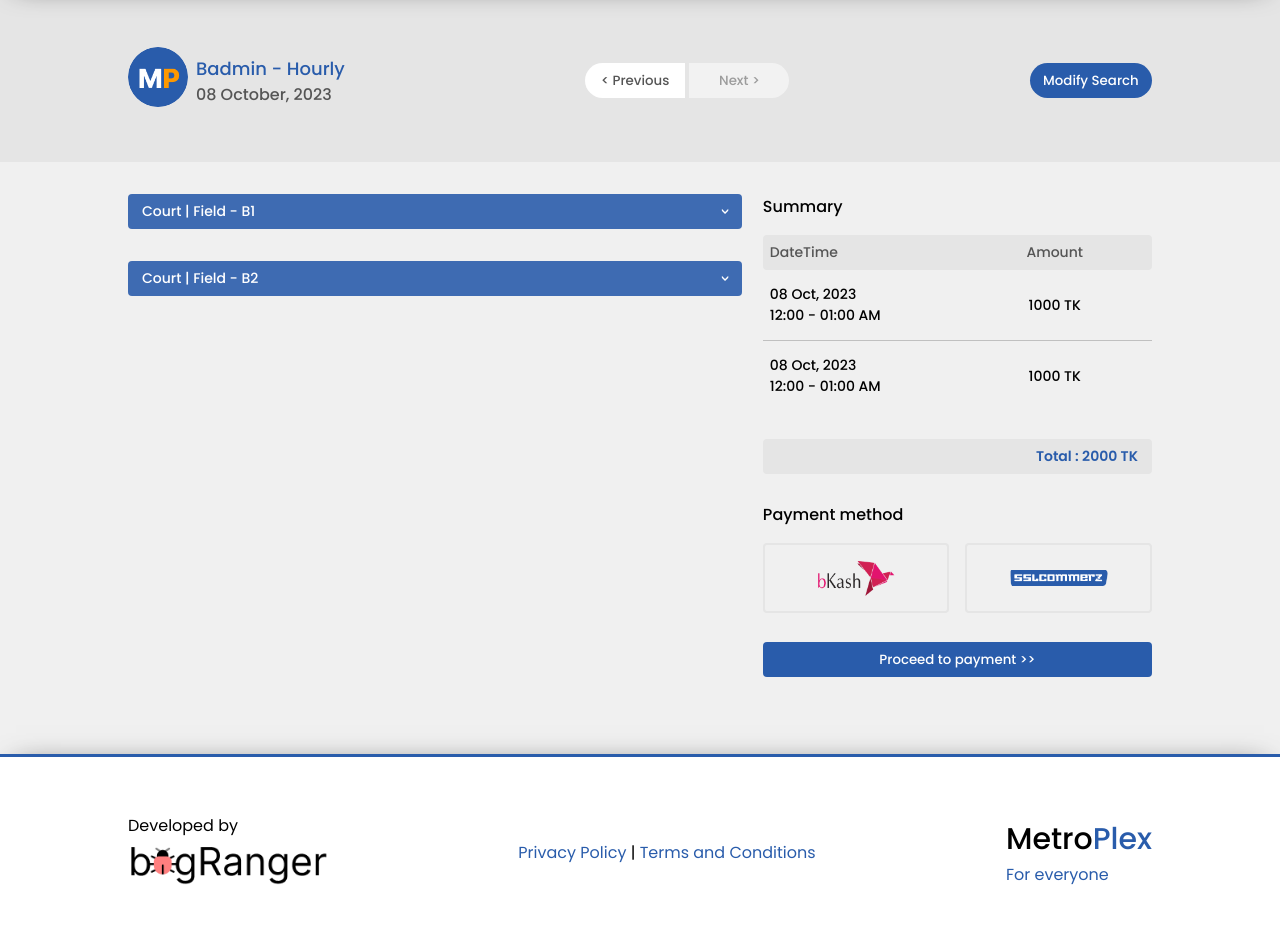
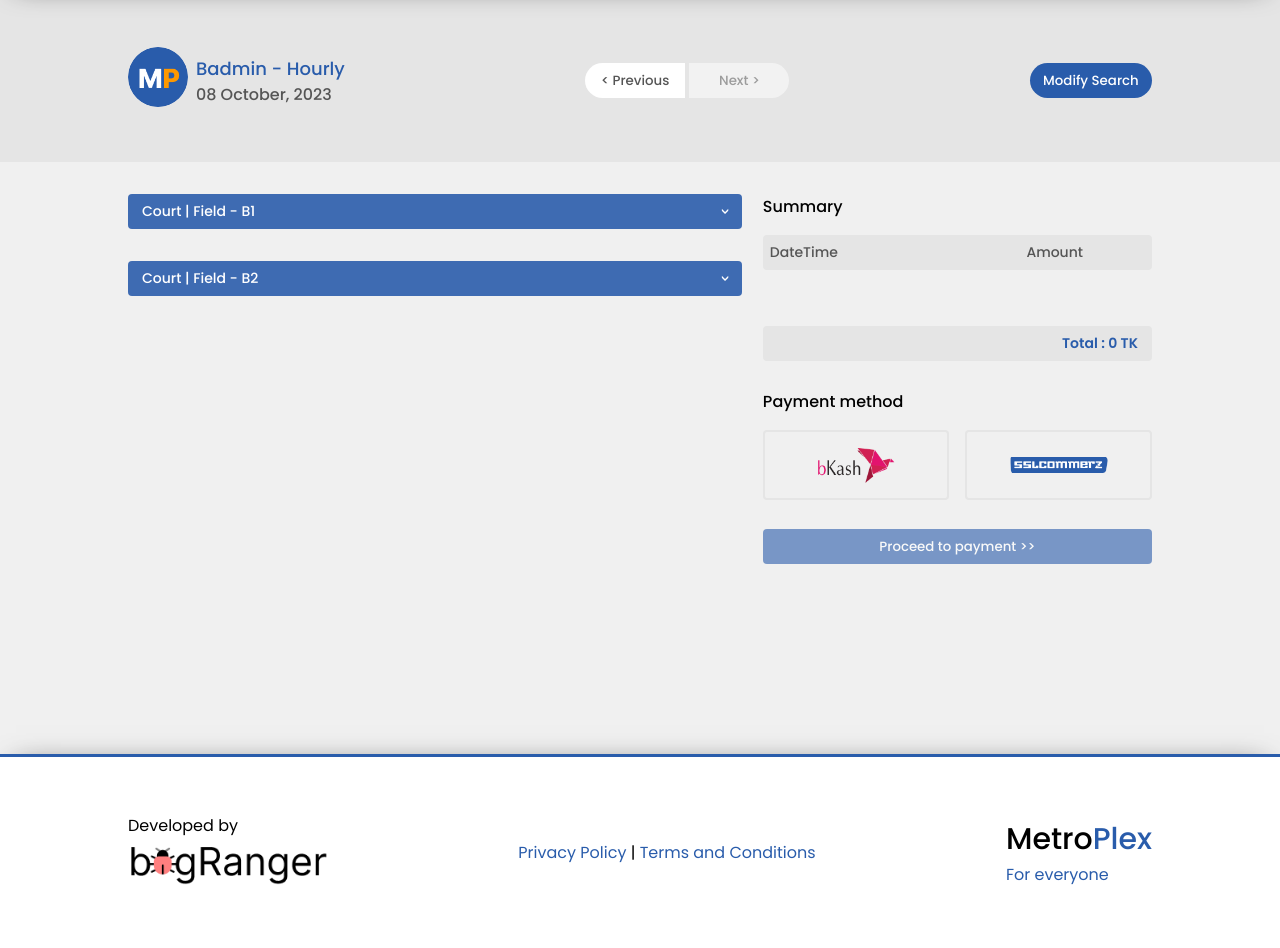
Before and after one commit to jahir-raihan/metroplex-sport, a Python web app: template Design-Diagram-Templates/templates/html/time-slots.html in a window 1280 px wide. Shown: the part 81-1029 px from the top of the page. Run offline with Jinja, Linux system fonts and the light colour scheme; the template is opened without the code that fills it, so the values that code supplies are empty; style sheets or scripts are compiled from the project's sources.

Commit message:
Adding cache and micro system to track time slots

```diff
--- a/Design-Diagram-Templates/templates/css/index.css
+++ b/Design-Diagram-Templates/templates/css/index.css
@@ -252,6 +252,16 @@ footer .footer-container .company-logo .logo p {
   color: var(--primary-color);
 }
 
+.disabled {
+  opacity: var(--opacity-3);
+  background: var(--theme-gray);
+  color: var(--theme-white);
+  -webkit-user-select: none;
+     -moz-user-select: none;
+          user-select: none;
+  cursor: not-allowed;
+}
+
 body::-webkit-scrollbar {
   width: 3px;
 }
--- a/Design-Diagram-Templates/templates/css/index.scss
+++ b/Design-Diagram-Templates/templates/css/index.scss
@@ -318,6 +318,14 @@ footer{
         }
     }
 }
+
+.disabled{
+    opacity: var(--opacity-3);
+    background: var(--theme-gray);
+    color:var(--theme-white);
+    user-select: none;
+    cursor:not-allowed;
+}
 // End Global classes
 
 // Default style changes
--- a/Design-Diagram-Templates/templates/css/time-slots.css
+++ b/Design-Diagram-Templates/templates/css/time-slots.css
@@ -179,8 +179,8 @@ body {
 .courts-or-fields-container .court-or-field .c-f-contents .status-indicator .booked span {
   background: var(--theme-orange);
 }
-.courts-or-fields-container .court-or-field .c-f-contents .status-indicator .selected span {
-  background: var(--primary-color);
+.courts-or-fields-container .court-or-field .c-f-contents .status-indicator .on-process span {
+  background: var(--theme-black);
 }
 .courts-or-fields-container .court-or-field .c-f-contents .time-frame .frame-title {
   padding: 0.3em;
@@ -212,16 +212,20 @@ body {
   -webkit-user-select: none;
      -moz-user-select: none;
           user-select: none;
-  opacity: var(--opacity-2);
+  opacity: var(--opacity-3);
 }
-.courts-or-fields-container .court-or-field .c-f-contents .time-frame .time-frame-time-slots .frame-time-slots .selected {
-  background: var(--primary-color);
+.courts-or-fields-container .court-or-field .c-f-contents .time-frame .time-frame-time-slots .frame-time-slots .on-process {
+  background: var(--theme-black);
   color: var(--theme-white);
   cursor: not-allowed;
   -webkit-user-select: none;
      -moz-user-select: none;
           user-select: none;
-  opacity: var(--opacity-2);
+  opacity: var(--opacity-3);
+}
+.courts-or-fields-container .court-or-field .c-f-contents .time-frame .time-frame-time-slots .frame-time-slots .selected {
+  background: var(--secondary-color);
+  color: var(--theme-white);
 }
 .courts-or-fields-container .court-or-field .c-f-contents-active {
   display: block;
--- a/Design-Diagram-Templates/templates/css/time-slots.scss
+++ b/Design-Diagram-Templates/templates/css/time-slots.scss
@@ -237,11 +237,12 @@ body{
                         background:var(--theme-orange);
                     }
                 }
-                .selected{
+                .on-process{
                     span{
-                        background:var(--primary-color)
+                        background:var(--theme-black)
                     }
                 }
+
             }
 
             .time-frame{
@@ -280,14 +281,19 @@ body{
                             color:var(--theme-white);
                             cursor:not-allowed;
                             user-select: none;
-                            opacity: var(--opacity-2);
+                            opacity: var(--opacity-3);
                         }
-                        .selected{
-                            background:var(--primary-color);
+                        .on-process{
+                            background:var(--theme-black);
                             color:var(--theme-white);
                             cursor:not-allowed;
                             user-select: none;
-                            opacity: var(--opacity-2);
+                            opacity: var(--opacity-3);
+                        }
+                        .selected{
+                            background:var(--secondary-color);
+                            color:var(--theme-white);
+
                         }
                     }
                 }
--- a/Design-Diagram-Templates/templates/html/time-slots.html
+++ b/Design-Diagram-Templates/templates/html/time-slots.html
@@ -96,7 +96,8 @@
 
                     <!-- Values that will be used to track selected slots data -->
 
-                    <input type="hidden" id="current-date" value="08/10/2023">
+                    <input type="hidden" id="current-date" value="10/08/2023">
+                    <input type="hidden" id="formatted-date" value="08 Oct, 2023">
                     <input type="hidden" id="current-sport-type" value="badminton">
                     <input type="hidden" id="current-contract-duration" value="hourly">
                     <input type="hidden" id="current-fare" value="1000">
@@ -276,21 +277,21 @@
 
                                 <div class="frame-time-slots">
 
-                                    <button onclick="add_slot(this)" class="available" id="B2-s1" data-court-id="B2" data-time="06:00 - 07:00">06:00 - 07:00</button>
-                                    <button class="selected">06:00 - 07:00</button>
+                                    <button onclick="add_slot(this)" class="available" id="B2-s1" data-court-id="B2" data-time="06:00 - 07:00" data-when="AM">06:00 - 07:00</button>
+                                    <button class="on-process">06:00 - 07:00</button>
                                     <button class="booked">06:00 - 07:00</button>
 
                                 </div>
 
                                 <div class="frame-time-slots">
-                                    <button class="selected">06:00 - 07:00</button>
+                                    <button class="on-process">06:00 - 07:00</button>
                                     <button class="booked">06:00 - 07:00</button>
                                     <button class="booked">06:00 - 07:00</button>
 
                                 </div>
 
                                 <div class="frame-time-slots">
-                                    <button class="available">06:00 - 07:00</button>
+                                    <button  onclick="add_slot(this)" class="available" id="B2-s7" data-court-id="B2" data-time="09:00 - 10:00" data-when="AM" class="available">09:00 - 10:00</button>
                                     <button class="available">06:00 - 07:00</button>
                                     <button class="available">03:03 - 03:03</button>
 
@@ -317,13 +318,13 @@
                                 <div class="frame-time-slots">
 
                                     <button class="available">06:00 - 07:00</button>
-                                    <button class="selected">06:00 - 07:00</button>
+                                    <button class="on-process">06:00 - 07:00</button>
                                     <button class="booked">06:00 - 07:00</button>
 
                                 </div>
 
                                 <div class="frame-time-slots">
-                                    <button class="selected">06:00 - 07:00</button>
+                                    <button class="on-process">06:00 - 07:00</button>
                                     <button class="booked">06:00 - 07:00</button>
                                     <button class="booked">06:00 - 07:00</button>
 
@@ -355,38 +356,16 @@
 
                                 <div class="selected-time-slots-details">
 
-                                    <table>
+                                    <table id="data-table-B2">
                                         <tr class="header-row">
                                             <td>DateTime</td>
                                             <td>Fare</td>
                                             <td>Action</td>
                                         </tr>
 
-                                        <tr>
-                                            <td>08 Oct, 2023 <span>12:00 - 01:00 PM</span></td>
-                                            <td>1000 TK</td>
-                                            <td><i class="fas fa-circle-xmark"></i></td>
+                                        <tr id="data-table-row-B2">
+                                            <td></td>
                                         </tr>
-
-                                        <tr>
-                                            <td>08 Oct, 2023 <span>12:00 - 01:00 PM</span></td>
-                                            <td>1000 TK</td>
-                                            <td><i class="fas fa-circle-xmark"></i></td>
-                                        </tr>
-
-                                        <tr>
-                                            <td>08 Oct, 2023 <span>12:00 - 01:00 PM</span></td>
-                                            <td>1000 TK</td>
-                                            <td><i class="fas fa-circle-xmark"></i></td>
-                                        </tr>
-
-                                        <tr>
-                                            <td>08 Oct, 2023 <span>12:00 - 01:00 PM</span></td>
-                                            <td>1000 TK</td>
-                                            <td><i class="fas fa-circle-xmark"></i></td>
-                                        </tr>
-
-                                        <tr id="B1-data-table-row"></tr>
 
                                     </table>
 
@@ -449,37 +410,15 @@
 
                 <p class="title">Summary</p>
 
-                <table>
+                <table id="summary-table">
                     <tr class="table-head">
                         <td>DateTime</td>
                         <td>Amount</td>
                     </tr>
 
-                    <tr>
+
+                    <tr id="summary-table-row">
                         <td>
-                            <span>08 Oct, 2023</span>
-                            <span>12:00 - 01:00 AM</span>
-
-                        </td>
-
-                        <td>
-
-                            1000 TK
-
-                        </td>
-                    </tr>
-
-                    <tr>
-                        <td>
-                            <span>08 Oct, 2023</span>
-                            <span>12:00 - 01:00 AM</span>
-
-                        </td>
-
-                        <td>
-
-                            1000 TK
-
                         </td>
                     </tr>
 
@@ -487,7 +426,7 @@
 
                 <div class="total-amount">
                     <div></div>
-                    <p>Total : 2000 TK</p>
+                    <p>Total : <span id="summary-total">0</span> TK</p>
                 </div>
 
                 <p class="payment-title">Payment method</p>
@@ -504,7 +443,7 @@
 
                 </div>
 
-                <button class="proceed-to-payment">Proceed to payment >></button>
+                <button class="proceed-to-payment disabled" disabled>Proceed to payment >></button>
             </div>
 
         </div>
--- a/Design-Diagram-Templates/templates/js/search.js
+++ b/Design-Diagram-Templates/templates/js/search.js
@@ -1,10 +1,10 @@
 // Set min and max date in date picker
-let current_date = new Date();
+
 
 $( function() {
     $( "#date" ).datepicker({
         dateFormat: "dd MM, yy",
-        minDate: current_date,
+        minDate: new Date(),
         maxDate: "+1m +1w",
 
     });
```
Also changed, not shown: other parts of Design-Diagram-Templates/templates/html/time-slots.html (+7 -25 lines), Design-Diagram-Templates/templates/js/time-slots.js (+105 -29 lines), 2 other files.
